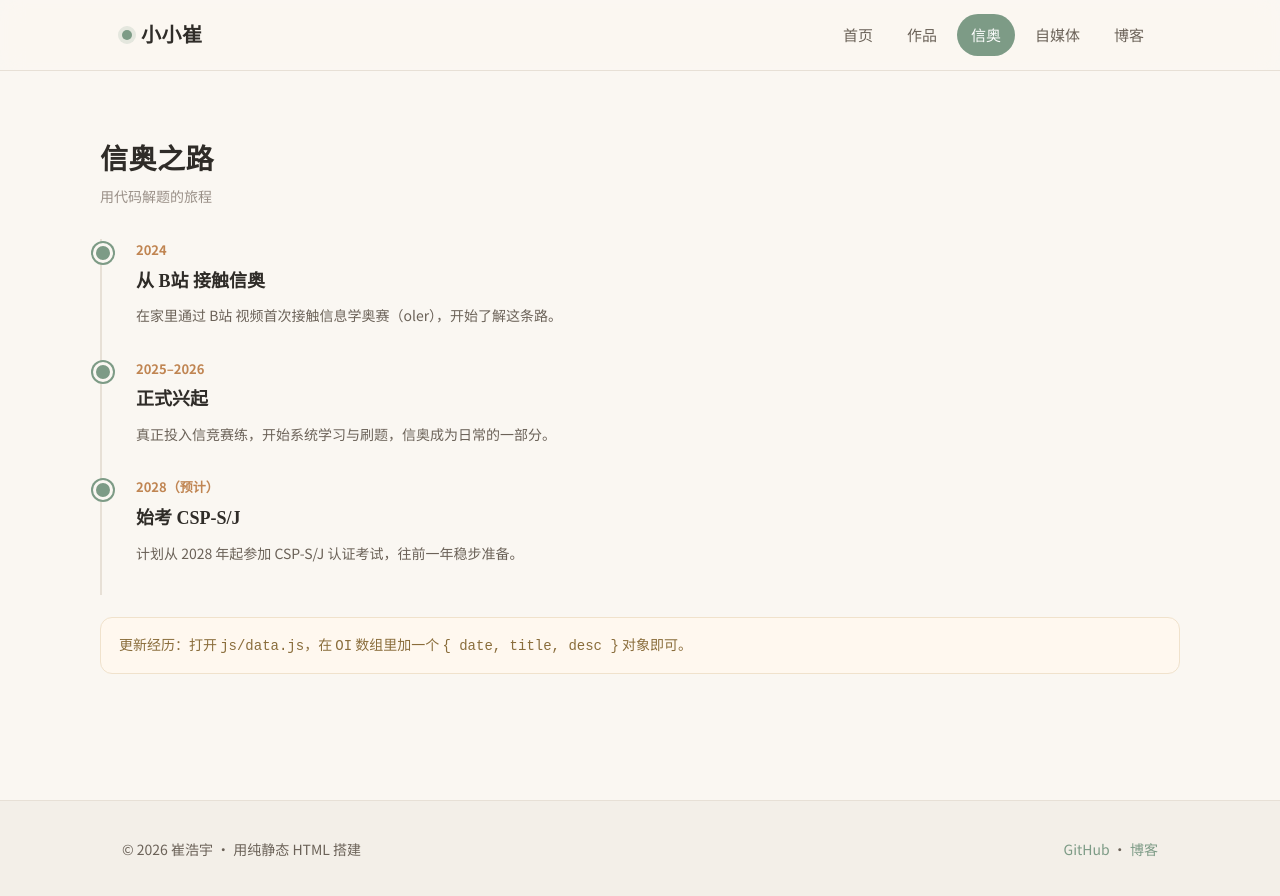
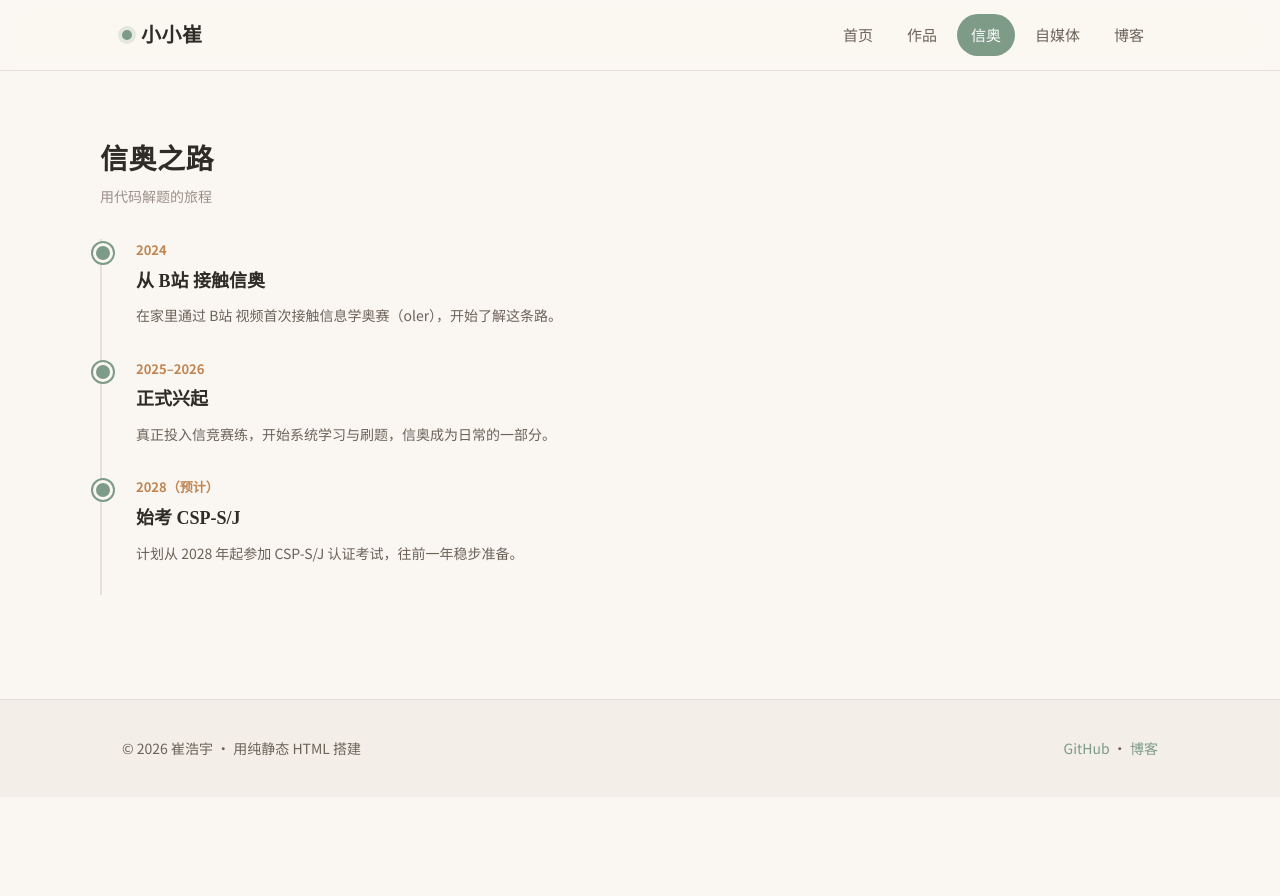
Before and after one commit to xxc2014/xxc2014.github.io, a Jekyll site: the page built from oi.html, in a window 1280 px wide. Shown: the top 896 px of the page. Built offline with Jekyll 4.4.1, drawn with Linux system fonts in a browser that asks for light colours.

Commit message:
Remove note div from oi.html

```diff
--- a/oi.html
+++ b/oi.html
@@ -26,9 +26,6 @@ layout: default
         </div>
       </div>
       <div id="oi-list"></div>
-      <div class="note">
-        更新经历：打开 <code>js/data.js</code>，在 <code>OI</code> 数组里加一个 <code>{ date, title, desc }</code> 对象即可。
-      </div>
     </section>
   </main>
 
```
